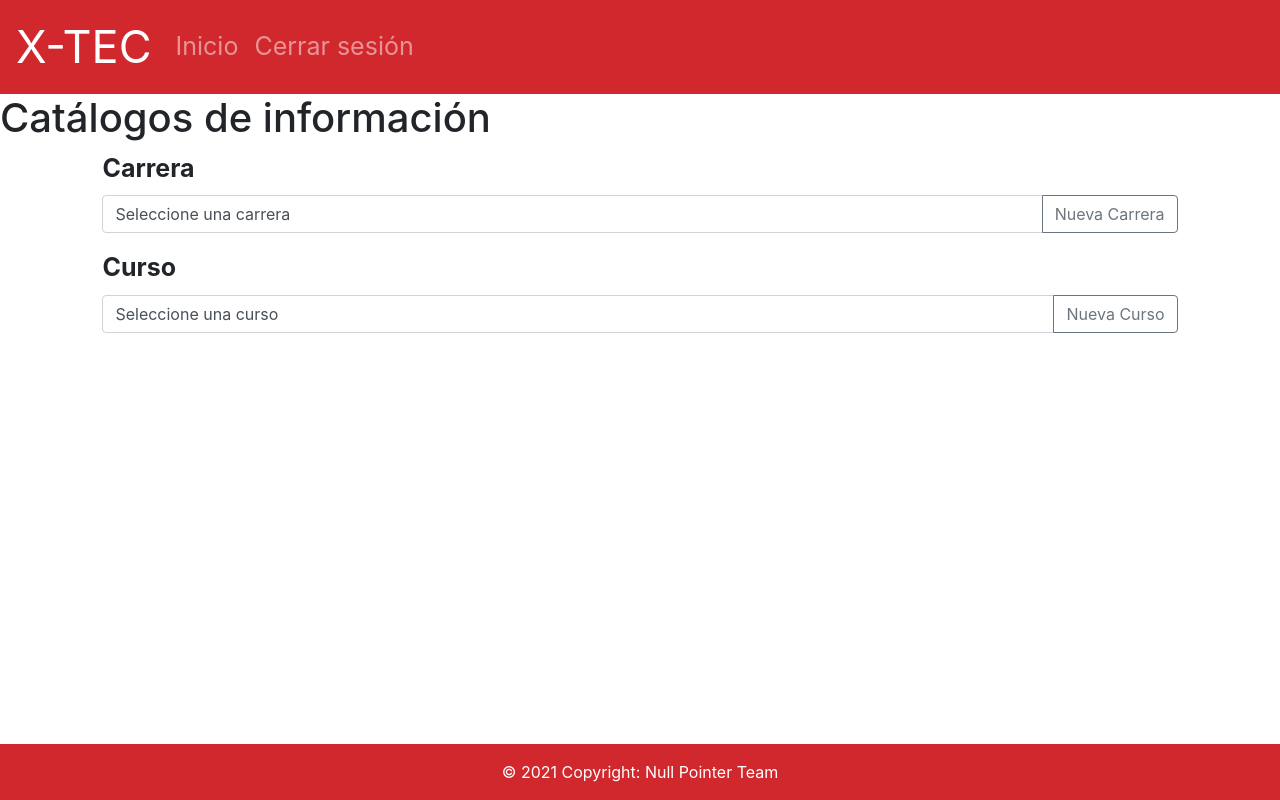
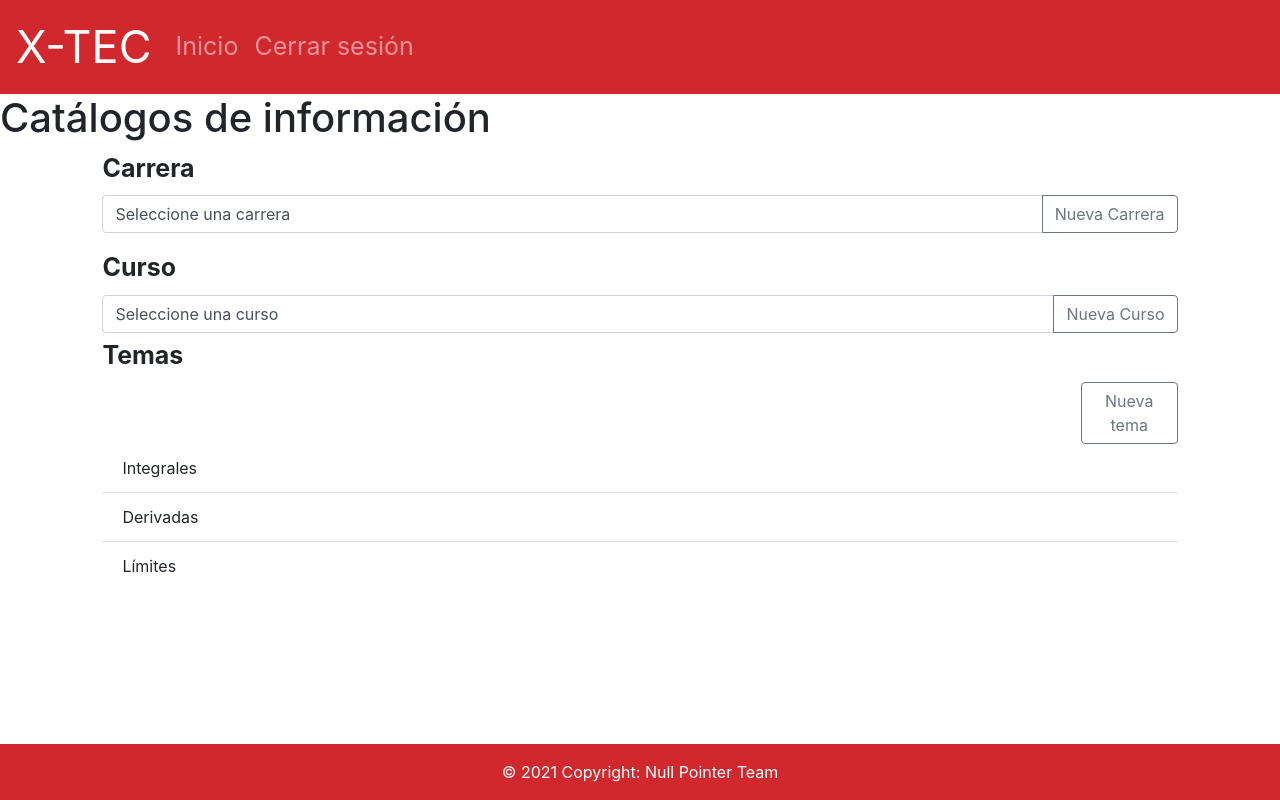
Before and after one commit to FabianRamirez03/XTEC-tutor, an Angular app in the folder XTEC-tutor/: page /admin in a window 1280 px wide. Built offline with nearby package versions, Linux system fonts and the light colour scheme.

Commit message:
lista de temas

```diff
--- a/XTEC-tutor/src/app/Administrador/main/main.component.html
+++ b/XTEC-tutor/src/app/Administrador/main/main.component.html
@@ -33,6 +33,14 @@
   </div>
   </div>
 
+  <label for="ListaTemas" class="form-font">Temas</label>
+  <button class="btn btn-outline-secondary" type="button" style="margin-left: 91%">Nueva tema</button>
+  <ul class="list-group list-group-flush" id="ListaTemas">
+    <li class="list-group-item">Integrales</li>
+    <li class="list-group-item">Derivadas</li>
+    <li class="list-group-item">Límites</li>
+  </ul>
+
 </form>
 
 <app-footer></app-footer>
```
